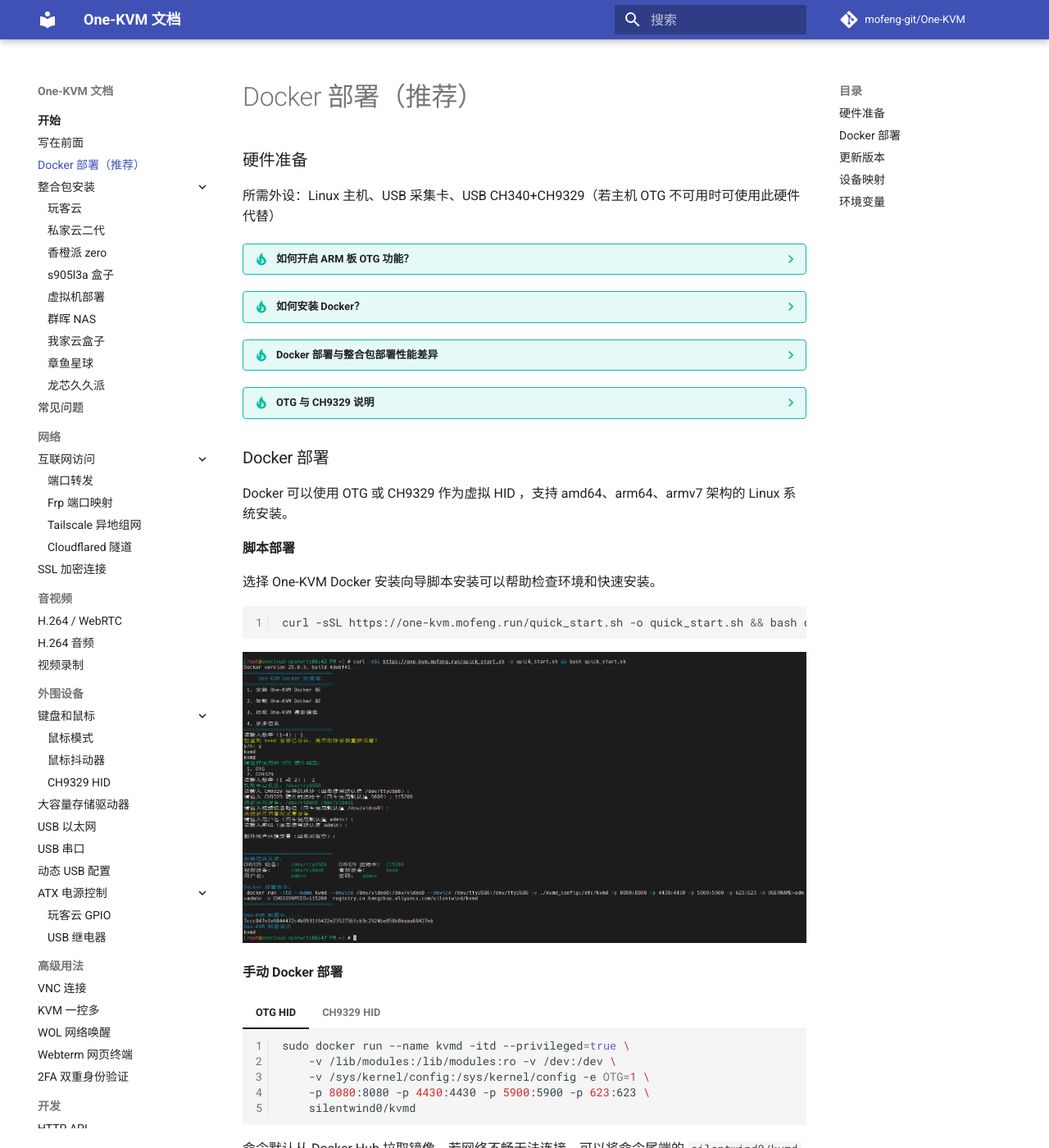
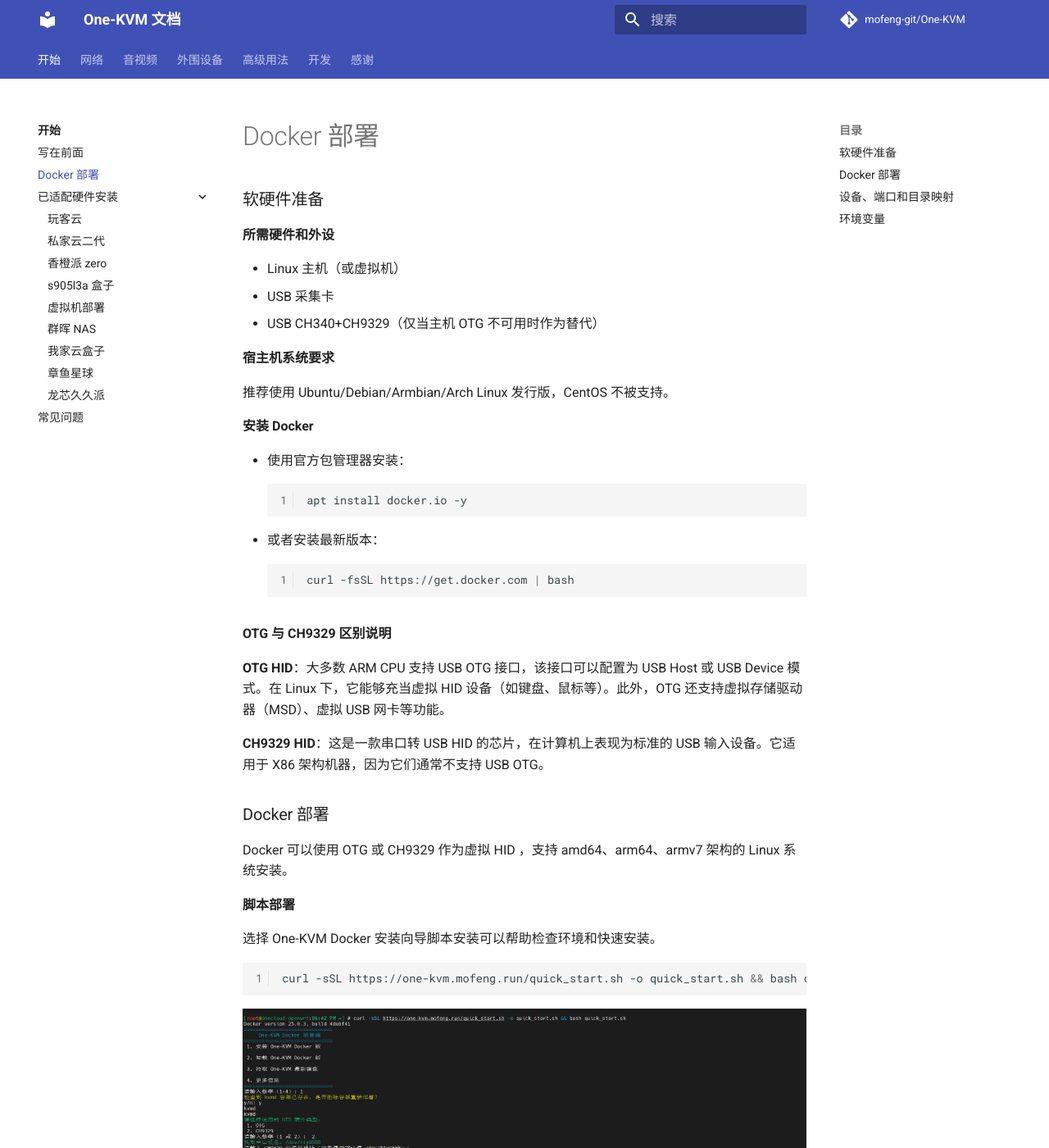
Before and after one commit to mofeng-git/One-KVM_WEB, an MkDocs documentation site: the page built from docs/docker_install.md, in a window 1280 px wide and 1400 px high. Shown: the whole window at 82% size. Built offline with MkDocs 1.6.1 and Material for MkDocs 9.7.7, drawn with Linux system fonts in a browser that asks for light colours; comment, search, counter and statistics services are not loaded; some of the changed text lies outside the part shown.

Commit message:
更新文档

````diff
--- a/docs/docker_install.md
+++ b/docs/docker_install.md
@@ -1,30 +1,32 @@
-### 硬件准备
+### 软硬件准备
 
-所需外设：Linux 主机、USB 采集卡、USB CH340+CH9329（若主机 OTG 不可用时可使用此硬件代替）
+**所需硬件和外设**
 
-??? tip "如何开启 ARM 板 OTG 功能？"
+- Linux 主机（或虚拟机）
+- USB 采集卡
+- USB CH340+CH9329（仅当主机 OTG 不可用时作为替代）
 
-    待更新。
+**宿主机系统要求**
 
-??? tip "如何安装 Docker？"
+推荐使用 Ubuntu/Debian/Armbian/Arch Linux 发行版，CentOS 不被支持。
 
-    ``` bash
-    #从 Debian/Ubuntu 软件源安装 Docker
-    apt install docker.io -y
 
-    #安装最新版本 Docker
-    curl -fsSL https://get.docker.com | bash
-    ```
+**安装 Docker**
 
-??? tip "Docker  部署与整合包部署性能差异"
-    Docker 安装不比实机安装 One-KVM 性能差，详见此[应用性能测试](docker_performance.md)。
+- 使用官方包管理器安装：
+``` bash
+apt install docker.io -y
+```
+- 或者安装最新版本：
+```bash
+curl -fsSL https://get.docker.com | bash
+```
 
-??? tip "OTG 与 CH9329 说明"
-    OTG HID：现在大量的 ARM CPU 芯片都可以支持 USB OTG2.0/3.0 接口，该接口可能工作为 USB Host 模式用于连接USB设备。不过该接口也可以在 Linux 下作为 USB 从设备工作，此时可以将 ARM 板本身配置为键盘、鼠标、U 盘，从而将 OTG 接口作为虚拟 HID 设备使用。
+**OTG 与 CH9329 区别说明**
 
-    CH9329 HID： CH9329 是一款串口转标准 USB HID 设备(键盘、鼠标、自定义 HID)芯片， 在电脑上可被识别为标准的 USB 键盘设备、USB 鼠标设备或自定义 HID 类设备。可用作 One-KVM 的虚拟 HID 设备。
+**OTG HID**：大多数 ARM CPU 支持 USB OTG 接口，该接口可以配置为 USB Host 或 USB Device 模式。在 Linux 下，它能够充当虚拟 HID 设备（如键盘、鼠标等）。此外，OTG 还支持虚拟存储驱动器（MSD）、虚拟 USB 网卡等功能。
 
-    虚拟存储驱动器（MSD）、虚拟 USB 网卡等虚拟USB设备等功能仅使用 OTG 端口模式时可用，请注意**使用 CH9329 HID 时不支持这些虚拟 USB 设备扩展功能**。
+**CH9329 HID**：这是一款串口转 USB HID 的芯片，在计算机上表现为标准的 USB 输入设备。它适用于 X86 架构机器，因为它们通常不支持 USB OTG。
 
 ### Docker 部署
 
@@ -41,6 +43,8 @@ curl -sSL https://one-kvm.mofeng.run/quick_start.sh -o quick_start.sh && bash qu
 ![quick_start](img/image-202411161848.png)
 
 **手动 Docker 部署**
+
+如果需要设置更多参数，可以查阅下面小节“设备映射”和“环境变量”的说明添加额外的命令行参数。
 
 === "OTG HID"
     ``` bash
@@ -61,9 +65,11 @@ curl -sSL https://one-kvm.mofeng.run/quick_start.sh -o quick_start.sh && bash qu
         silentwind0/kvmd
     ```
 
-命令默认从 Docker Hub 拉取镜像，若网络不畅无法连接，可以将命令尾端的 `silentwind0/kvmd` 替换为 `registry.cn-hangzhou.aliyuncs.com/silentwind/kvmd`，此地址为阿里云个人镜像托管服务杭州实例，拉取速度更快。
+如果网络条件不佳，可考虑使用阿里云个人镜像仓库加速下载，使用时将将命令尾端的 `silentwind0/kvmd` 替换为 `registry.cn-hangzhou.aliyuncs.com/silentwind/kvmd`。
 
-部署完成浏览器访问 https://IP:4430 ,首次访问由于自签 SSL 证书原因会遇到浏览器安全提醒，点击高级继续访问即可开始使用 One-KVM，默认账号密码为 `admin/admin`。如无法访问可以使用 `sudo docker logs kvmd` 命令查看日志尝试修复、提交 issue 或在 QQ 群内寻求帮助。
+部署完成浏览器访问 https://IP:4430 ，首次访问由于自签 SSL 证书原因可能会遇到浏览器安全提醒，点击高级和继续访问。
+
+默认账号密码为 `admin/admin`，如无法访问可以使用 `sudo docker logs kvmd` 命令查看日志尝试修复、提交 issue 或在 QQ 群内寻求帮助。
 
 确定 Docker 容器运行正常后，可以使用如下命令使 One-KVM 容器开机自启。
 
@@ -75,9 +81,7 @@ systemctl enable docker
 docker update --restart=always kvmd
 ```
 
-### 更新版本
-
-停止现有容器并删除现有容器，然后按照上述步骤重新部署。
+若要更新容器版本，需要停止现有容器并删除现有容器，然后按照上述步骤重新部署。
 
 ```bash
 #停止 One-KVM 容器
@@ -91,31 +95,26 @@ docker pull silentwind0/kvmd
 ```
 
 
-### 设备映射
-`--device /dev/snd:/dev/snd` 映射系统声卡设备，需要与 `-e AUDIONUM=0` 环境变量配合使用。
+### 设备、端口和目录映射
 
-`--device /dev/video0:/dev/video0` 映射系统视频设备。若是 OTG 模式映射所有设备时，可能需要与 `-e VIDEONUM=0` 环境量配合使用。
+**采集卡设备**：`--device /dev/video0:/dev/video0` 映射系统视频设备。若是 OTG 模式映射所有设备时，可能需要与 `-e VIDEONUM=0` 环境量配合使用。
 
-`-p 8080:8080 -p 4430:4430 -p 5900:5900 -p 623:623` 将容器的端口映射到主机，用于向外暴露下列服务端口：<br>
- WEB 网页：8080、4430<br>
- VNC 控制台：5900<br>
- IPMI 控制：623
+**音频输入设备**：`--device /dev/snd:/dev/snd` 映射系统声卡设备，需要与 `-e AUDIONUM=0` 环境变量配合使用。
 
-`-v ./kvmd_config:/etc/kvmd` 可挂载容器内配置文件目录，用于持久化配置文件，便于使用者手动修改配置文件。
+**开放端口**：`-p 8080:8080 -p 4430:4430 -p 5900:5900 -p 623:623` 将容器的端口映射到主机。也可使用 `--net=host` 参数将容器与主机共享网络，暴露所有端口。
 
-`-v ./msd:/var/lib/kvmd/msd` 挂载指定容器 MSD 目录，可用于存放需要挂载的系统镜像等文件。
+**目录映射**：
+
+- `-v ./kvmd_config:/etc/kvmd` 可挂载容器内配置文件目录，用于持久化配置文件，便于使用者手动修改配置文件。
+- `-v ./msd:/var/lib/kvmd/msd` 挂载指定容器 MSD 目录，可用于存放需要挂载的系统镜像等文件。
 
 ### 环境变量
 
-**账号密码**
+**账号密码**：`-e USERNAME=admin` `-e PASSWORD=admin` 设置用户账号和密码（包含 WEB、VNC 和 IPMI），需要同时指定账号和密码，默认为 admin/admin。
 
-`-e USERNAME=admin` `-e PASSWORD=admin` 设置用户账号和密码（包含 WEB VNC 和 IPMI），需要同时指定账号和密码，默认为 admin/admin，。
+**采集卡设备**：`-e VIDEONUM=1` 设置 USB 采集卡地址编号，拼接方式为 "/dev/video"（此部分无需写入） + 环境变量值。默认为0代表 /dev/video0，如为1则代表 /dev/video1。
 
-**设备指定**
-
-`-e VIDEONUM=1` 设置 USB 采集卡地址编号，拼接方式为 "/dev/video"（此部分无需写入） + 环境变量值。默认为0代表 /dev/video0，如为1则代表 /dev/video1。
-
-`-e AUDIONUM=0` 设置音频输入设备编号，拼接方式为 "hw:"（此部分无需写入） + 环境变量值。默认为0代表 hw:0，如为 CARD=MS2109 则代表 hw:CARD=MS2109。
+**音频输入设备**：`-e AUDIONUM=0` 设置音频输入设备编号，拼接方式为 "hw:"（此部分无需写入） + 环境变量值。默认为0代表 hw:0，如为 CARD=MS2109 则代表 hw:CARD=MS2109。
 
 ??? tip "音频输入设备编号说明"
 
@@ -129,30 +128,30 @@ docker pull silentwind0/kvmd
 
     从三种方式中任选其一设置环境变量即可在网页使用 H.264 音频。
 
-`-e ATX=USBRELAY_HID` 使用 USB HID 继电器设备作为电源控制设备。
+**ATX 控制方式**：`-e ATX=USBRELAY_HID` 使用 USB HID 继电器设备作为电源控制设备。
 
-**OTG 相关**
+**OTG 功能**：
 
-`-e OTG=1` 启用 OTG 模式，默认为禁用。
+- `-e OTG=1` 启用 OTG 模式，默认为禁用。
 
-`-e NOMSD=1` 禁用 MSD，默认在 ARM 主机上启用。
+- `-e NOMSD=1` 禁用 MSD，默认在 ARM 主机上启用。
 
-**CH9329 相关**
+**CH9329 参数**：
 
-`-e CH9329SPEED=9600` CH9239+CH340 串口通信速度，默认为9600bps，可选值：`1200`、`2400`、`4800`、`9600`、`14400`、`19200`、`38400`、`57600`、`115200`。
+- `-e CH9329SPEED=9600` CH9239+CH340 串口通信速度，默认为9600bps，可选值：`1200`、`2400`、`4800`、`9600`、`14400`、`19200`、`38400`、`57600`、`115200`。
 
-`-e CH9329TIMEOUT=0.3` CH9239 HID 响应超时时间，超时后会刷新一条日志，默认为0.3秒。
+- `-e CH9329TIMEOUT=0.3` CH9239 HID 响应超时时间，超时后会刷新一条日志，默认为0.3秒。
 
-**功能启用**
+**其他功能控制**：
 
-`-e NOSSL=1` 禁用 HTTPS，启用 HTTP，在 8080 端口提供 WEB 服务。
+- `-e NOSSL=1` 禁用 HTTPS，启用 HTTP，在 8080 端口提供 WEB 服务。
 
-`-e NOAUTH=1` 禁用身份认证，默认为启用。
+- `-e NOAUTH=1` 禁用身份认证，默认为启用。
 
-`-e NOWEBTERMWRITE=1` 禁用 WEB 终端输入，设置为只读模式，默认为启用。
+- `-e NOWEBTERMWRITE=1` 禁用 WEB 终端输入，设置为只读模式，默认为启用。
 
-`-e NOWEBTERM=1` 禁用 WEB 终端，默认为启用。
+- `-e NOWEBTERM=1` 禁用 WEB 终端，默认为启用。
 
-`-e NOVNC=1` 禁用 VNC，默认为启用。
+- `-e NOVNC=1` 禁用 VNC，默认为启用。
 
-`-e NOIPMI=1` 禁用 IPMI，默认为启用。
+- `-e NOIPMI=1` 禁用 IPMI，默认为启用。
--- a/docs/onecloud_install.md
+++ b/docs/onecloud_install.md
@@ -1,14 +1,25 @@
-### 硬件说明
+### 硬件准备
 
-必备硬件：玩客云主机，USB HDMI 采集卡
+必备硬件：玩客云主机、USB HDMI 采集卡、普通 USB 双公线
 
 可选硬件：TF 卡（扩展储存）、 TTL 转 USB 适配器（调试工具）
 
 ### 整合包部署
 
-带 burn 后缀的为线刷镜像，可使用 USB_Burning_Tool 晶晨刷机软件线刷至玩客云。不带 burn 后缀的为 U 盘/ SD 卡启动镜像，直接写入 U 盘/ SD 卡即可。镜像为开箱即用，刷好后启动设备就可以开始使用 One-KVM。
+**刷机包选择**
 
-Amlogic USB Burning Tool 建议使用 v2.1.3 及以下版本，不建议使用高版本软件。刷机短接时不需要一直短接，在烧录软件识别到并加载到 1% 可以松手耐心等待刷机成功了。玩客云主板刷机短接图片来源于玩客云技术交流群 蓝蓝大佬。
+- 线刷镜像（带 burn 后缀）：适用于通过 Amlogic USB Burning Tool 进行固件更新。推荐使用 v2.1.3 或更低版本的刷机软件。
+- U 盘/SD 卡启动镜像：适合直接写入到 U 盘或 SD 卡中启动设备。
+
+**视频教程参考**
+
+详细过程可以参考 B站UP主 夏秋BH6RRB 的视频教程。
+
+<iframe height="400" width="600" src="//player.bilibili.com/player.html?isOutside=true&aid=113310901083506&bvid=BV1Hz2ZYxEr8&cid=26301303868&p=1" scrolling="no" border="0" frameborder="no" framespacing="0" allowfullscreen="true"></iframe>
+
+**其他刷机事项**
+
+刷机短接时不需要一直短接，在烧录软件识别到并加载到 1% 可以松手耐心等待刷机成功了。玩客云主板刷机短接图片来源于玩客云技术交流群 蓝蓝大佬。
 
 ![img](./img/1717947165711-51.jpeg)
 
@@ -16,30 +27,26 @@ Amlogic USB Burning Tool 建议使用 v2.1.3 及以下版本，不建议使用
 
 ![image-20240621005943231](./img/image-20240621005943231.png)
 
-### Docker 部署
-
-待更新。
-
+若还需要刷机，不需要再次进行短接了，可以按住重置键通电进入刷机模式。
 
 ### 使用说明
 
 **硬件连接**
 
-将HDMI转USB采集卡插入玩客云主机网口旁USB口，HDMI视频线插入采集卡HDMI端，USB双公线插入玩客云主机HDMI口旁USB口，插入网线，接入电源。被控机上将HDMI视频线和USB双公线接入对应接口即可。
+1. 将 HDMI 转 USB 采集卡插入玩客云主机靠近网口的 USB 插槽，使用 HDMI 视频线连接采集卡与被控机器的 HDMI 输出端。
+2. 将 USB 双公线的一端插入玩客云主机 HDMI 接口旁边的 USB 插槽，另一端连接至被控机器相应的 USB 接口。
+3. 确保所有连接稳固，接入电源及网线。
 
-!!! warning 提醒
-    玩客云USB设备插反会导致PiKVM所有远控功能无法使用。
-
-!!! tip
+!!! tip "提醒"
     部分低功耗设备在未接通电源时可能通过 USB 双公线从玩客云 OTG 口取电并启动至异常状态，再接通电源也无法启动。要解决此问题，您可以剥开 USB双 公线剪断红色 5V 细电线。
 
 ![image-20240609231232943](./img/image-20240609231232943.png)
 
-**SSH**
+**SSH 远程登录**
 
-Armbian 系统默认开启 SSH，SSH 初始用户密码为 root/1234。
+Armbian 系统默认开启 SSH 服务，初始用户密码为 root/1234。请尽快更改默认密码以增强安全性。
 
-### ATX电源控制
+**ATX 电源控制**
 
 如果要使用ATX控制物理开关机功能请连接好开机线。
 
--- a/mkdocs.yml
+++ b/mkdocs.yml
@@ -9,9 +9,9 @@ theme:
   name: material
   language: zh
   features:
+    - navigation.tabs
     - navigation.top
     - navigation.indexes
-    - navigation.sections
     - navigation.footer
     - search.highlight
     - search.share
@@ -69,8 +69,8 @@ nav:
     - "开始":
       - "介绍": index.md
       - "写在前面": prepare.md
-      - "Docker 部署（推荐）": docker_install.md
-      - "整合包安装":
+      - "Docker 部署": docker_install.md
+      - "已适配硬件安装":
         - "玩客云": onecloud_install.md
         #- "X86 主机安装": x86_install.md
         - "私家云二代": cumebox2_install.md
````
Also changed, not shown: docs/faq.md (+3 -2 lines), docs/index.md (+7 -2 lines).
